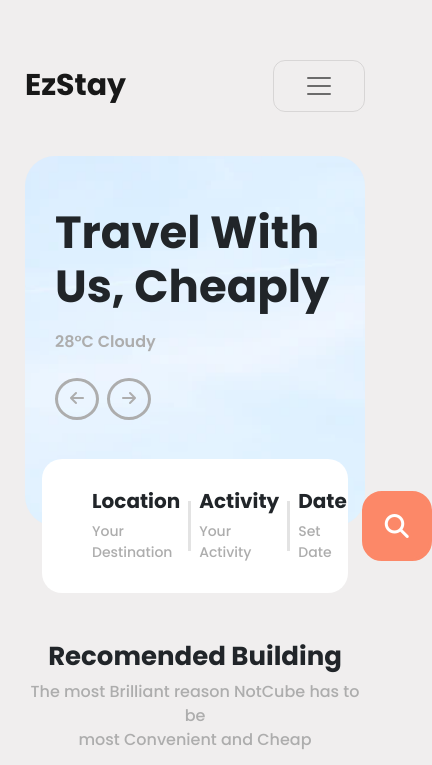
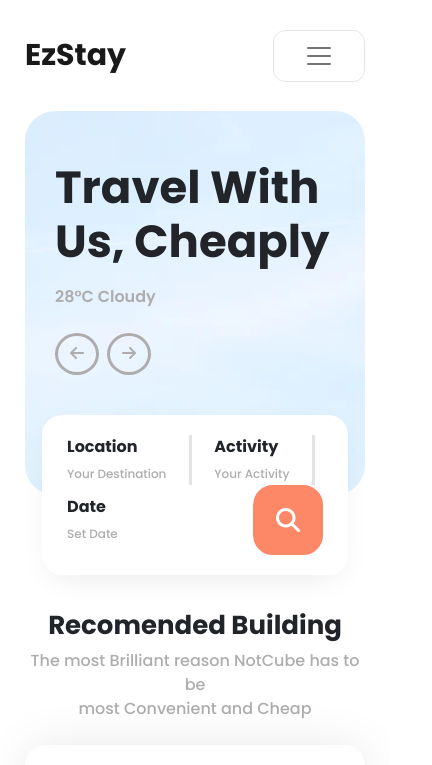
Before and after one commit to faiqnoov/landingpage-building, a website: page index.html in a window 390 px wide. Shown: the top 765 px of the page, 432 px wide, since content can reach past the window. Drawn offline with nearby package versions, Linux system fonts and the light colour scheme.

Commit message:
change page color and add box shadow

```diff
--- a/index.html
+++ b/index.html
@@ -37,7 +37,7 @@
         <button type="button" class="btn btn-outline-secondary rounded-circle ms-2"><i class="fa-solid fa-arrow-right"></i></button>
       </div>
 
-      <div class="searchbar d-flex justify-content-between align-items-center bg-white position-absolute top-100 start-50 translate-middle">
+      <div class="searchbar d-flex justify-content-between align-items-center flex-wrap bg-white position-absolute top-100 start-50 translate-middle">
         <div>
           <h5>Location</h5>
           <div class="d-flex align-items-baseline">
@@ -61,7 +61,7 @@
             <img src="/img/ic-date.png" alt="icon" class="ms-5">
           </div>
         </div>
-        <div class="">
+        <div>
           <button class="btn btn-warning d-flex justify-content-center align-items-center">
             <i class="fa-solid fa-magnifying-glass"></i>
           </button>
@@ -137,7 +137,7 @@
     </div>
 
     <!-- gallery -->
-    <div class="gallery mt-5 mb-5">
+    <div class="gallery my-5">
       <div class="section-title text-center mb-4">
         <h2 class="mb-2">Gallery</h2>
         <p class="text-secondary">This photo is from some of EzStay<br>Favorite buildings</p>
@@ -178,6 +178,8 @@
     </div>
   </div>
 
+  <div class="footer"></div>
+
   <script src="https://cdn.jsdelivr.net/npm/bootstrap@5.2.3/dist/js/bootstrap.bundle.min.js" integrity="sha384-kenU1KFdBIe4zVF0s0G1M5b4hcpxyD9F7jL+jjXkk+Q2h455rYXK/7HAuoJl+0I4" crossorigin="anonymous"></script>
   <!-- <script src="/scripts/"></script> -->
 </body>
--- a/sass/style.scss
+++ b/sass/style.scss
@@ -6,8 +6,7 @@ h1, h2, h3, h4, h5, h6, p {
 
 body {
   font-family: 'Poppins', sans-serif;
-  background-color: #f0eeee;
-  // background-color: #fff;
+  background-color: #fff;
 }
 
 nav {
@@ -52,6 +51,7 @@ nav {
   width: 1000px;
   max-width: 90%;
   border-radius: 20px;
+  box-shadow: 0px 10px 30px -10px rgba(0,0,0,0.1);
 
   h5 {
     font-weight: 700;
@@ -72,7 +72,6 @@ nav {
   }
 
   .btn {
-    left: 50%;
     width: 70px;
     height: 70px;
     border-radius: 20px;
@@ -101,6 +100,7 @@ nav {
     border-radius: 20px;
     border-color: #FEFEFE;
     border-width: 3px;
+    box-shadow: 0px 0px 50px -3px rgba(0,0,0,0.1);
     .card-body {padding: 20px;}
 
     #building1 {background: url("/img/building1.png");}
@@ -190,23 +190,38 @@ nav {
     }
 
     .overlay {
-      background-color: #000;
+      // background: rgb(36,32,29);
+      background: radial-gradient(circle, rgba(36,32,29,0.2) 0%, rgba(36,32,29,0.9) 70%);
       opacity: 0.6;
       z-index: 0;
     }
   }
 }
 
+// .footer {
+//   width: 100%;
+//   height: 1px;
+//   margin-top: 50px;
+// }
+
 
 @media screen and (max-width: 900px) {
+  nav {
+    margin: 20px 0;
+  }
+
   .banner {
-    padding: 50px 30px;
+    padding: 50px 30px 120px;
     h1 {
       font-size: 45px;
     }
   }
 
   .searchbar {
+    padding: 20px 25px;
+
+    h5 {font-size: 16px;}
+    p {font-size: 12px;}
     img {display: none;}
     .btn {margin-left: 15px;}
   }
```
Also changed, not shown: css/style.min.css, 1 other file.
